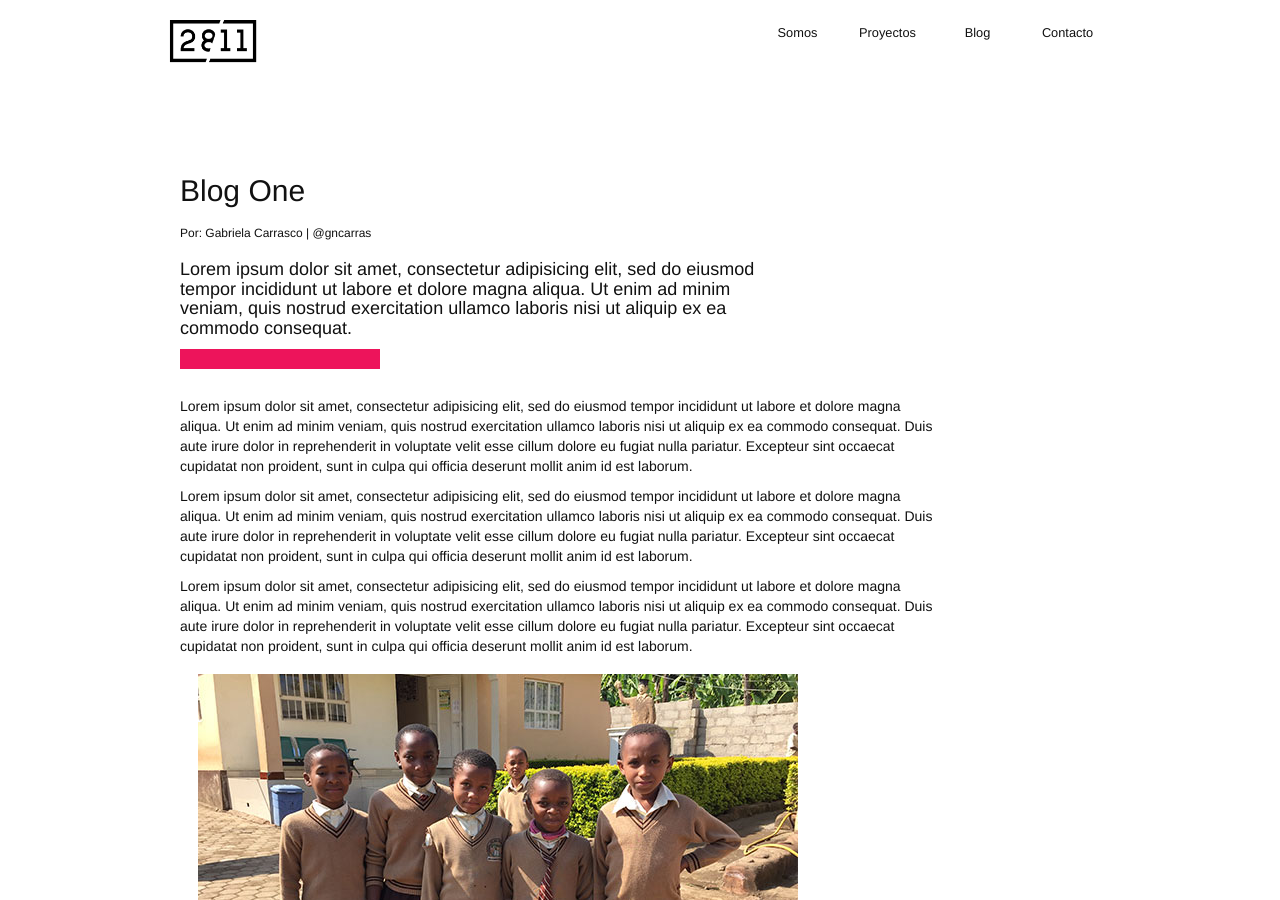
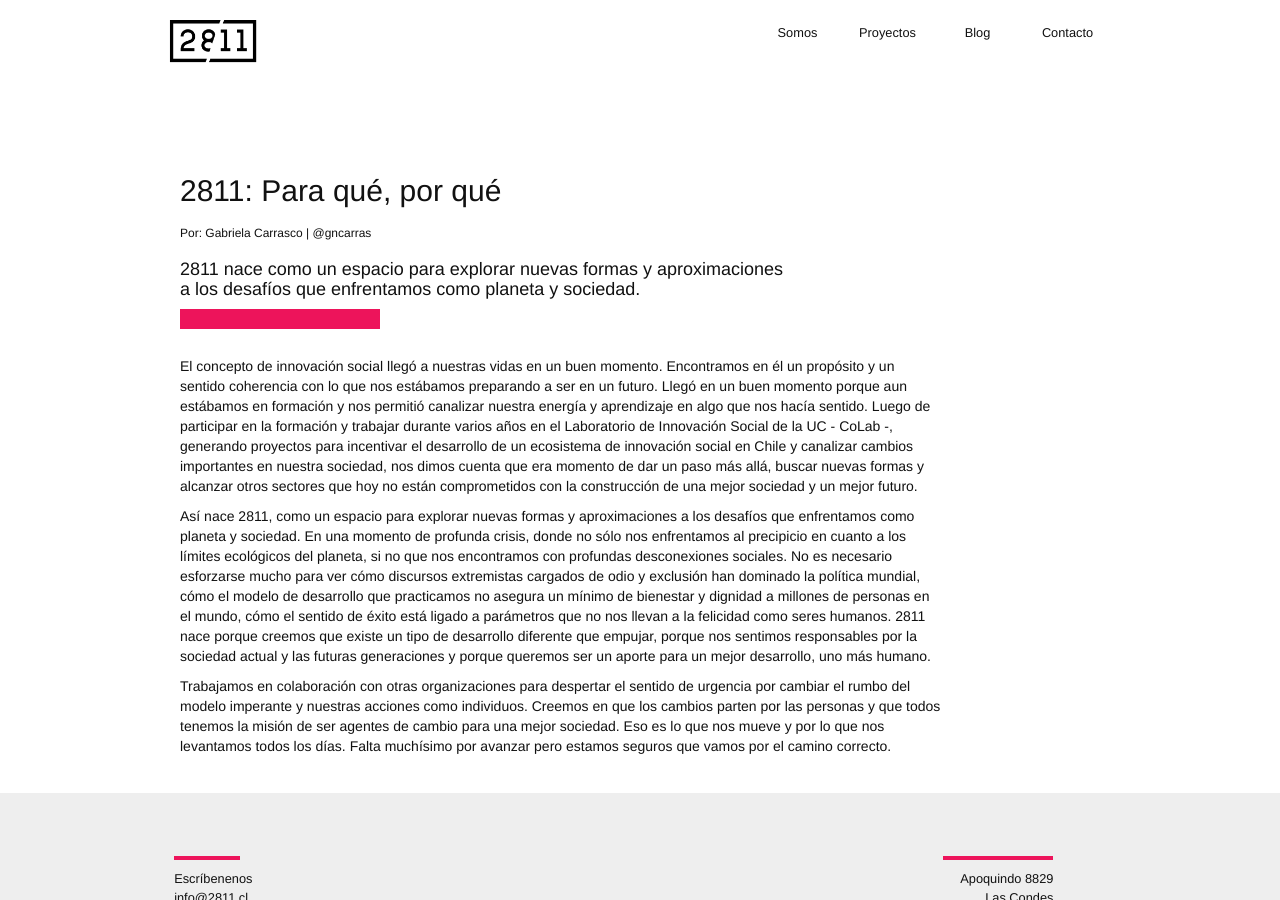
Before and after one commit to 2811Chile/2811Chile.github.io, a Jekyll site: the page built from _posts/2017-01-25-default.md, in a window 1280 px wide and 900 px high. Built offline with Jekyll 4.4.1, drawn with Linux system fonts in a browser that asks for light colours; nearby versions of some CDN libraries; some web fonts are replaced; some of the changed text lies outside the part shown.

Commit message:
Updated Default

```diff
--- a/_posts/2017-01-25-default.md
+++ b/_posts/2017-01-25-default.md
@@ -1,28 +1,21 @@
 ---
 title: Default
 date: 2017-01-25 00:00:00 Z
-layout: post
-nombre: Blog One
+nombre: '2811: Para qué, por qué'
 fecha: 2016-01-01 00:00:00 Z
 autor: Gabriela Carrasco
 contacto: "@gncarras"
 link-contacto: http://twitter.com
 categorias: innovacion social, trabajo
-bajada: Lorem ipsum dolor sit amet, consectetur adipisicing elit, sed do eiusmod tempor
-  incididunt ut labore et dolore magna aliqua. Ut enim ad minim veniam, quis nostrud
-  exercitation ullamco laboris nisi ut aliquip ex ea commodo consequat.
+bajada: 2811 nace como un espacio para explorar nuevas formas y aproximaciones a los
+  desafíos que enfrentamos como planeta y sociedad.
 portada: "/assets/images/proyectos/proyect1.jpg"
 excerpt_separator: "<!--mas-->"
+layout: post
 ---
 
-Lorem ipsum dolor sit amet, consectetur adipisicing elit, sed do  eiusmod tempor incididunt ut labore et dolore magna aliqua. Ut enim ad minim <!--mas--> veniam, quis nostrud exercitation ullamco laboris nisi ut aliquip ex ea commodo consequat. Duis aute irure dolor in reprehenderit in voluptate velit esse cillum dolore eu fugiat nulla pariatur. Excepteur sint occaecat cupidatat non proident, sunt in culpa qui officia deserunt mollit anim id est laborum.
+El concepto de innovación social llegó a nuestras vidas en un buen momento. Encontramos en él un propósito y un sentido coherencia con lo que nos estábamos preparando a ser en un futuro. Llegó en un buen momento porque aun estábamos en formación y nos permitió canalizar nuestra energía y aprendizaje en algo que nos hacía sentido. Luego de participar en la formación y trabajar durante varios años en el Laboratorio de Innovación Social de la UC - CoLab -, generando proyectos para incentivar el desarrollo de un ecosistema de innovación social en Chile y canalizar cambios importantes en nuestra sociedad, nos dimos cuenta que era momento de dar un paso más allá, buscar nuevas formas y alcanzar otros sectores que hoy no están comprometidos con la construcción de una mejor sociedad y un mejor futuro.
 
-Lorem ipsum dolor sit amet, consectetur adipisicing elit, sed do eiusmod tempor incididunt ut labore et dolore magna aliqua. Ut enim ad minim veniam, quis nostrud exercitation ullamco laboris nisi ut aliquip ex ea commodo consequat. Duis aute irure dolor in reprehenderit in voluptate velit esse cillum dolore eu fugiat nulla pariatur. Excepteur sint occaecat cupidatat non proident, sunt in culpa qui officia deserunt mollit anim id est laborum.
+Así nace 2811, como un espacio para explorar nuevas formas y aproximaciones a los desafíos que enfrentamos como planeta y sociedad. En una momento de profunda crisis, donde no sólo nos enfrentamos al precipicio en cuanto a los límites ecológicos del planeta, si no que nos encontramos con profundas desconexiones sociales. No es necesario esforzarse mucho para ver cómo discursos extremistas cargados de odio y exclusión han dominado la política mundial, cómo el modelo de desarrollo que practicamos no asegura un mínimo de bienestar y dignidad a millones de personas en el mundo, cómo el sentido de éxito está ligado a parámetros que no nos llevan a la felicidad como seres humanos. 2811 nace porque creemos que existe un tipo de desarrollo diferente que empujar, porque nos sentimos responsables por la sociedad actual y las futuras generaciones y porque queremos ser un aporte para un mejor desarrollo, uno más humano.
 
-Lorem ipsum dolor sit amet, consectetur adipisicing elit, sed do eiusmod tempor incididunt ut labore et dolore magna aliqua. Ut enim ad minim veniam, quis nostrud exercitation ullamco laboris nisi ut aliquip ex ea commodo consequat. Duis aute irure dolor in reprehenderit in voluptate velit esse cillum dolore eu fugiat nulla pariatur. Excepteur sint occaecat cupidatat non proident, sunt in culpa qui officia deserunt mollit anim id est laborum.
-
-![alt text](/assets/images/proyectos/proyect1.jpg "Proyecto 1"){:class="img-responsive"}
-
-Lorem ipsum dolor sit amet, consectetur adipisicing elit, sed do eiusmod tempor incididunt ut labore et dolore magna aliqua. Ut enim ad minim veniam, quis nostrud exercitation ullamco laboris nisi ut aliquip ex ea commodo consequat. Duis aute irure dolor in reprehenderit in voluptate velit esse cillum dolore eu fugiat nulla pariatur. Excepteur sint occaecat cupidatat non proident, sunt in culpa qui officia deserunt mollit anim id est laborum.
-
-Lorem ipsum dolor sit amet, consectetur adipisicing elit, sed do eiusmod tempor incididunt ut labore et dolore magna aliqua. Ut enim ad minim veniam, quis nostrud exercitation ullamco laboris nisi ut aliquip ex ea commodo consequat. Duis aute irure dolor in reprehenderit in voluptate velit esse cillum dolore eu fugiat nulla pariatur. Excepteur sint occaecat cupidatat non proident, sunt in culpa qui officia deserunt mollit anim id est laborum.
+Trabajamos en colaboración con otras organizaciones para despertar el sentido de urgencia por cambiar el rumbo del modelo imperante y nuestras acciones como individuos. Creemos en que los cambios parten por las personas y que todos tenemos la misión de ser agentes de cambio para una mejor sociedad. Eso es lo que nos mueve y por lo que nos levantamos todos los días. Falta muchísimo por avanzar pero estamos seguros que vamos por el camino correcto.
```
